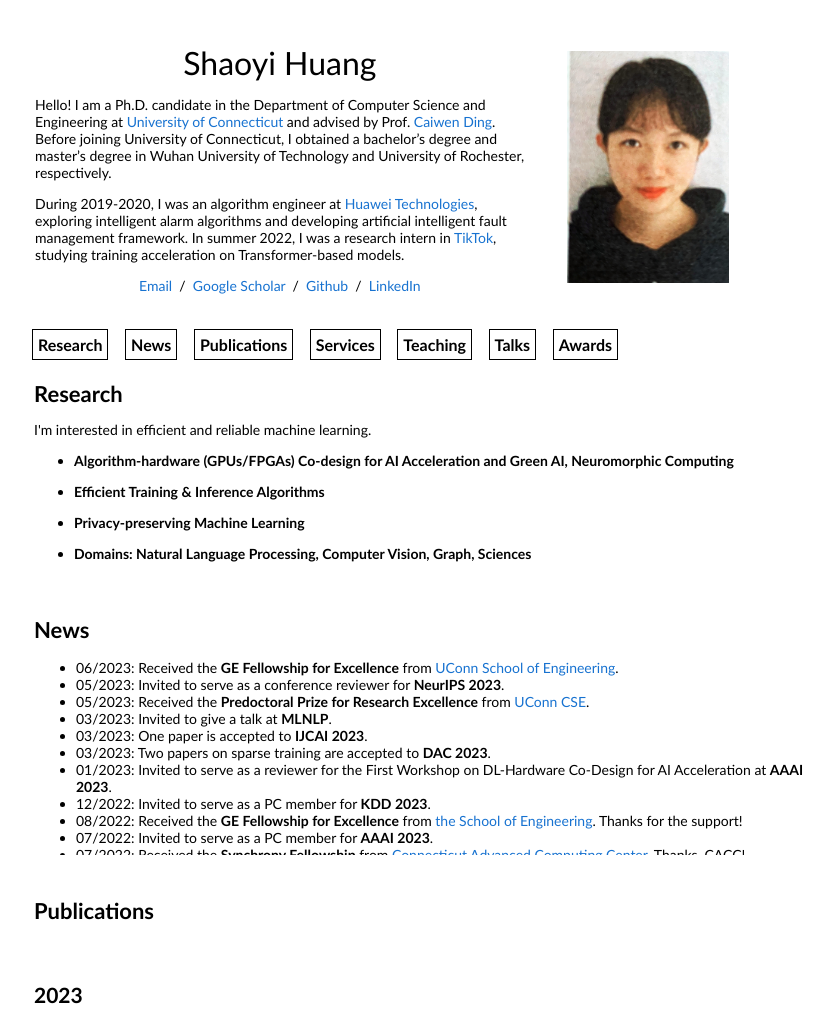
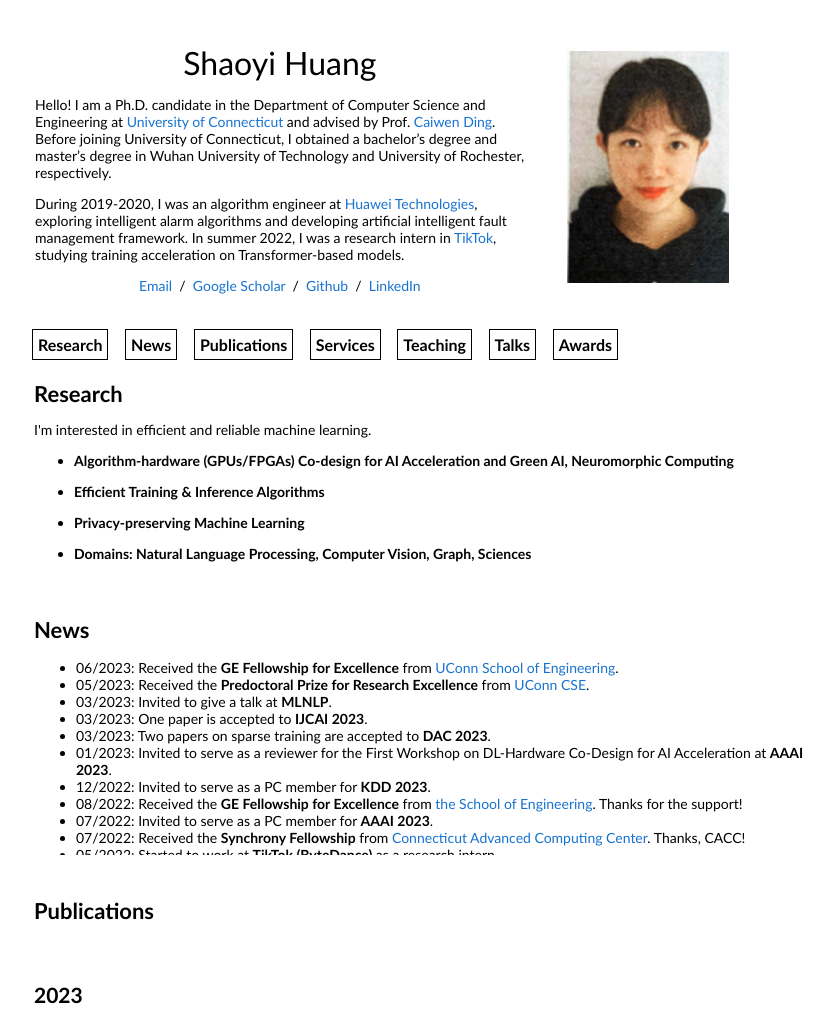
Before and after one commit to shaoyiHusky/shaoyiHusky.github.io, a plain HTML site: page index.html in a window 1280 px wide. Shown: the top 1010 px of the page, without its empty margins (204-1037 px from the left). Drawn offline with Linux system fonts and the light colour scheme.

Commit message:
Update index.html

```diff
--- a/index.html
+++ b/index.html
@@ -112,7 +112,6 @@
               <div class="list scroll">
               <ul>
                 <li>06/2023: Received the <b>GE Fellowship for Excellence</b> from <a href="https://grad.engr.uconn.edu/">UConn School of Engineering</a>.</li>
-                <li>05/2023: Invited to serve as a conference reviewer for <b>NeurIPS 2023</b>.</li>
                 <li>05/2023: Received the <b>Predoctoral Prize for Research Excellence</b> from <a href="https://www.cse.uconn.edu/">UConn CSE</a>.</li>
                 <li>03/2023: Invited to give a talk at <b>MLNLP</b>.</li>
                 <li>03/2023: One paper is accepted to <b>IJCAI 2023</b>.</li>
```
